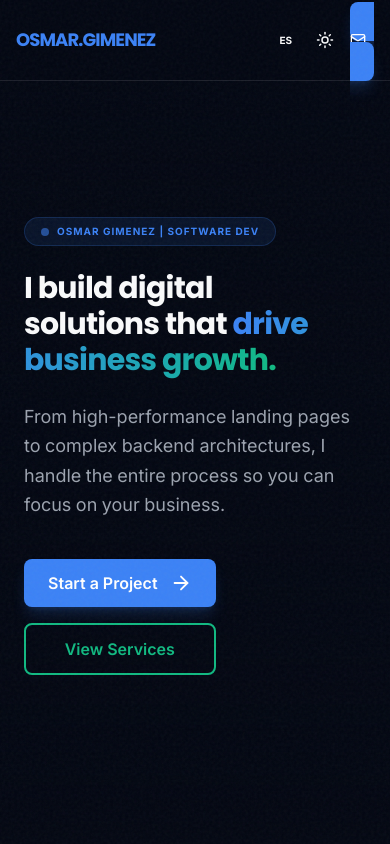
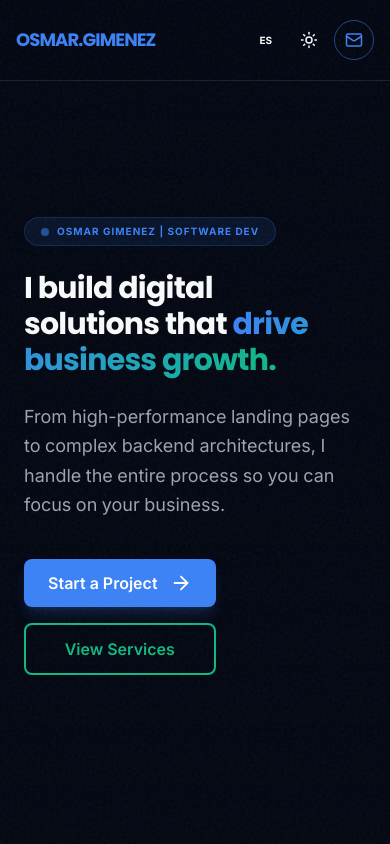
Before and after one commit to OsmarGimenez/landing-dev, a React (Vite) app: page / in a window 390 px wide. Shown: the top 844 px of the page. Built offline with nearby package versions, Linux system fonts and the light colour scheme.

Commit message:
feat: Create initial React landing page application with animated components, internationalization, and portfolio sections.

```diff
--- a/src/App.tsx
+++ b/src/App.tsx
@@ -226,7 +226,7 @@ export default function App() {
               ))}
             </div>
 
-            <div className="flex items-center gap-2 sm:gap-4 md:border-l md:border-brand-border md:pl-8">
+            <div className="flex items-center gap-3 sm:gap-4 md:border-l md:border-brand-border md:pl-8">
               <button
                 onClick={() => setLang(lang === 'en' ? 'es' : 'en')}
                 className="text-[10px] sm:text-xs font-bold hover:text-brand-primary transition-colors uppercase p-2"
@@ -242,9 +242,9 @@ export default function App() {
             </div>
 
             <MagneticButton>
-              <a href="#contact" className="btn-primary py-2 px-3 sm:px-6 text-xs sm:text-sm font-semibold rounded-lg whitespace-nowrap">
-                <span className="hidden sm:inline">{content.workTogether}</span>
-                <span className="sm:hidden"><ICONS.Mail size={16} /></span>
+              <a href="#contact" className="group flex items-center justify-center sm:btn-primary sm:py-2 sm:px-6 w-10 h-10 sm:w-auto sm:h-auto rounded-full sm:rounded-lg border border-brand-primary/50 sm:border-transparent text-brand-primary sm:text-white hover:bg-brand-primary/5 sm:hover:bg-blue-700 transition-all duration-300">
+                <span className="hidden sm:inline text-sm font-semibold whitespace-nowrap">{content.workTogether}</span>
+                <span className="sm:hidden flex items-center justify-center w-full h-full"><ICONS.Mail size={18} className="group-hover:scale-110 transition-transform" /></span>
               </a>
             </MagneticButton>
           </div>
```
